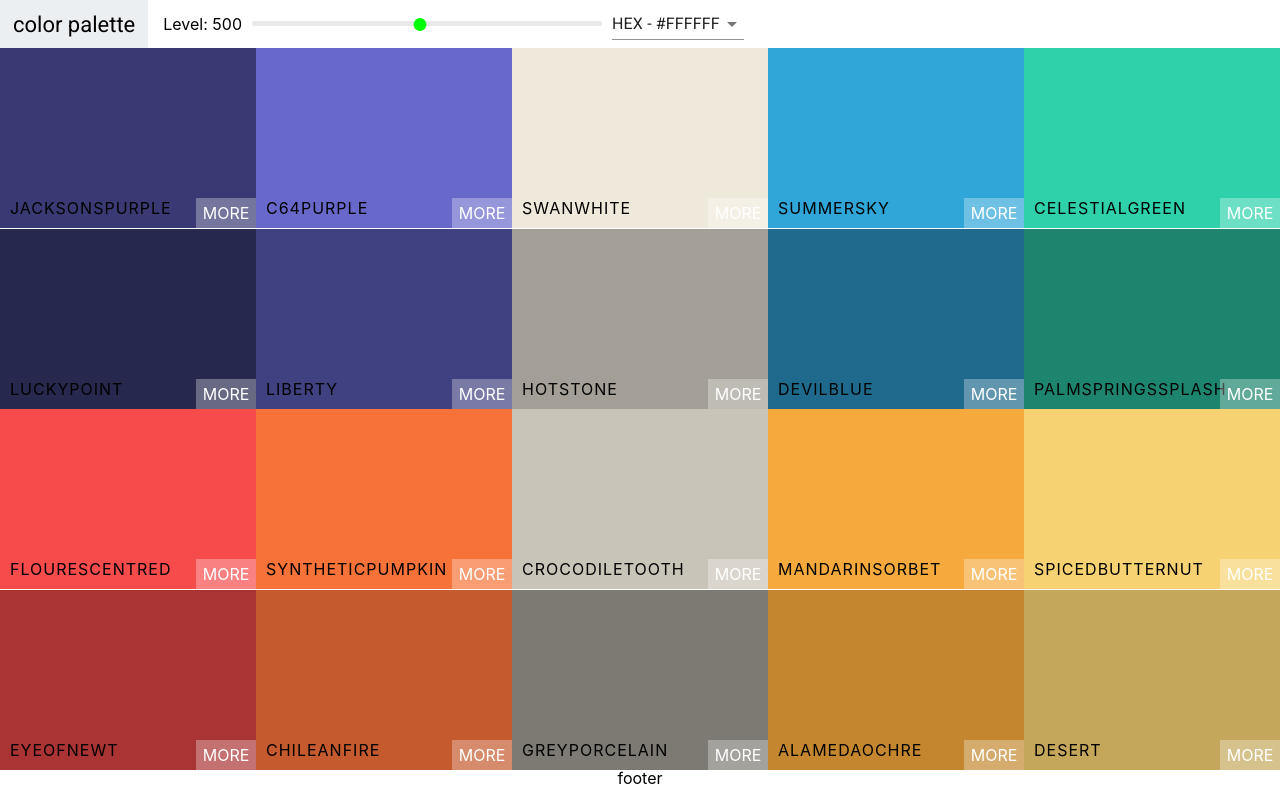
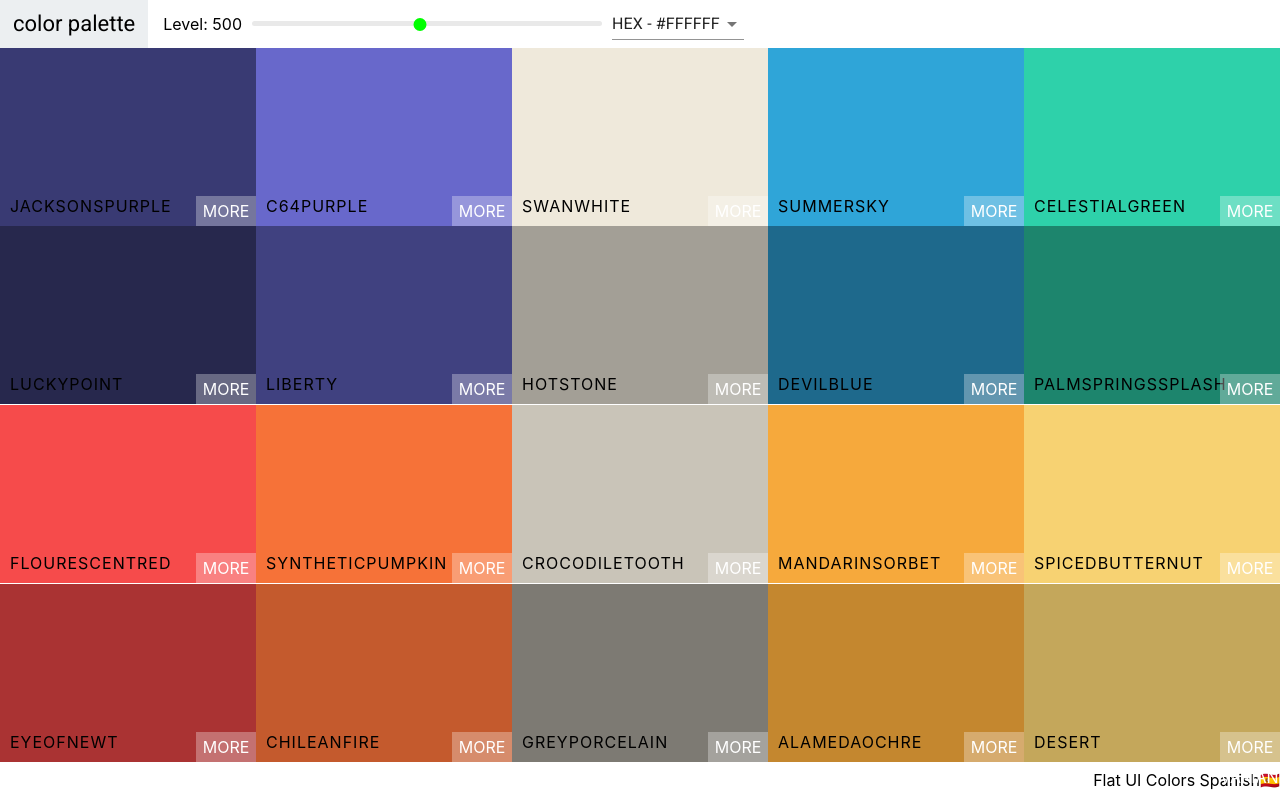
Before and after one commit to lokeam/colorPalette, a React (Create React App) app: page / in a window 1280 px wide. Built offline with nearby package versions, Linux system fonts and the light colour scheme.

Commit message:
feat: added palette footer displaying current color palette name and emoji flag

```diff
--- a/src/App.css
+++ b/src/App.css
@@ -1,5 +1,5 @@
 .App {
-  text-align: center;
+  /* text-align: center; */
 }
 
 .App-logo {
--- a/src/Palette.jsx
+++ b/src/Palette.jsx
@@ -30,10 +30,10 @@ class Palette extends Component {
   }
 
   render() {
-    const { colors } = this.props.palette;
+    const { colors, paletteName, emoji } = this.props.palette;
     const { level, format } = this.state;
     const ColorBoxes = colors[level].map( color => (
-      <ColorBox background={color[format]} name={color.id}/>
+      <ColorBox background={color[format]} name={color.id} key={color.id}/>
     ));
     return(
        <div className="palette">
@@ -41,7 +41,10 @@ class Palette extends Component {
          <div className="palette__colors">
            { ColorBoxes }
          </div>
-         <div className="palette__footer">footer</div>
+         <footer className="palette__footer">
+           {paletteName}
+          <span className="palette_footer-emoji">{emoji}</span>
+         </footer>
        </div>
     );
   }
--- a/src/Palette.styles.scss
+++ b/src/Palette.styles.scss
@@ -1,7 +1,23 @@
 .palette {
   height: 100vh;
+  display: flex;
+  flex-direction: column;
 
   &__colors {
     height: 90%;
   }
+
+  &__footer {
+    background-color: #fff;
+    height: 5vh;
+    display: flex;
+    justify-content: flex-end;
+    align-items: center;
+    font-weight: 400;
+  }
+
+  &__footer-emoji {
+    font-size: 1.5rem;
+    margin: 1rem;
+  }
 }
```
